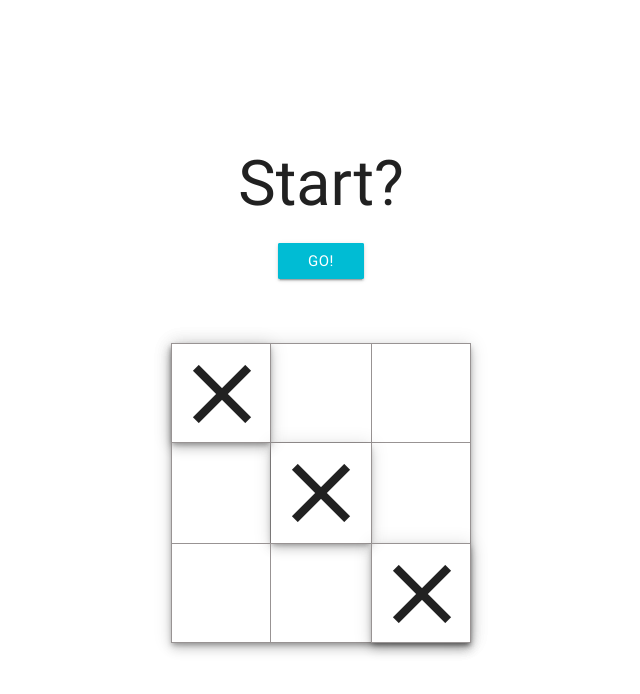
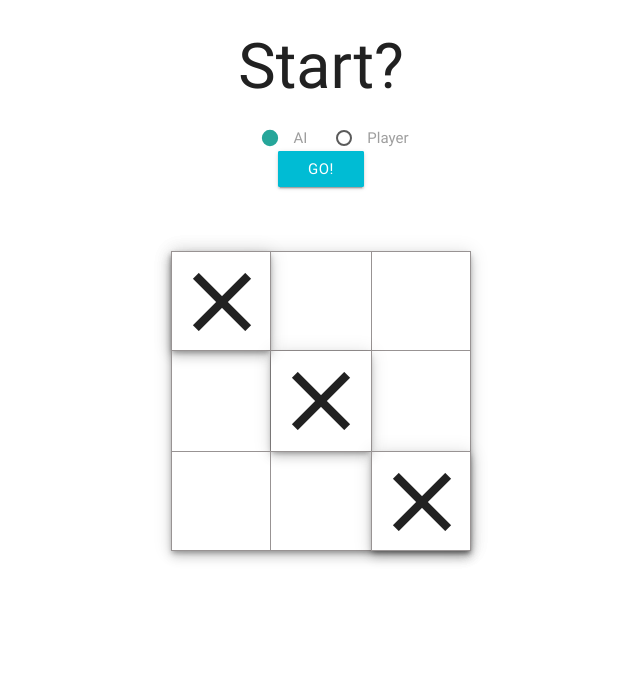
Before and after one commit to vasulenko/tick-tack-toe, a plain HTML site: page index.html in a window 1280 px wide. Shown: the whole page, without its empty margins (319-959 px from the left). Drawn offline with nearby package versions, Linux system fonts and the light colour scheme.

Commit message:
add first turn player radio button

```diff
--- a/index.html
+++ b/index.html
@@ -16,6 +16,16 @@
     <div class="wrapper">
         <div class="title">
             <h1 id="title">Start?</h1>
+            <div class="turnControll">
+                <p>
+                    <input name="group1" type="radio" id="test1" checked/>
+                    <label for="test1">AI</label>
+                </p>
+                <p>
+                    <input name="group1" type="radio" id="test2" />
+                    <label for="test2">Player</label>
+                </p>
+            </div>
             <button id="startBtn" class="waves-effect waves-light btn cyan pulse" onclick="start()">GO!</button>
         </div>
         <div class="desk z-depth-3">
--- a/style.css
+++ b/style.css
@@ -15,8 +15,24 @@
     background-color: white;
     display: flex;
     flex-flow: column nowrap;
-    justify-content: center;
+    justify-content: flex-start;
     align-items: center;
+}
+
+.turnControll {
+    /*width: 100%;*/
+    display: flex;
+    flex-flow: row nowrap;
+    justify-content: space-between;
+    align-items: center;
+}
+
+.turnControll p:nth-child(1) {
+    margin-right: 10%;
+}
+
+.turnControll p:nth-child(2) {
+    margin-left: 10%;
 }
 
 .title {
@@ -24,10 +40,6 @@
     flex-flow: column nowrap;
     justify-content: center;
     align-items: center;
-}
-
-.button {
-    cursor: pointer;
 }
 
 .desk {
```
